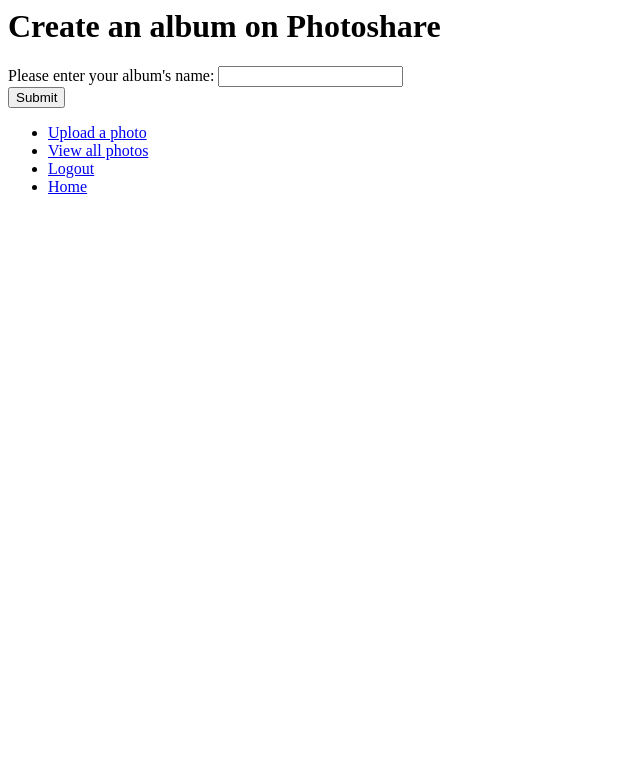
After one commit to drash7/PhotoShare, a Flask app: page /createAlbum in a window 1280 px wide. The commit adds this page. Shown: the top 783 px of the page, without its empty margins (0-640 px from the left). Run offline with Flask 2, Linux system fonts and the light colour scheme; a user stored in the database is signed in; data comes from the database, SQL or seed files in the repository; both versions use the stored data as it was after the commit.

Commit message:
Album creation functionality added

```diff
--- a/app.py
+++ b/app.py
@@ -140,6 +140,11 @@ def register_user():
 		print("couldn't find all tokens")
 		return flask.redirect(flask.url_for('register'))
 
+def getUserAlbums(uid):
+	cursor = conn.cursor()
+	cursor.execute("SELECT name, album_id FROM Album WHERE user_id = '{0}'".format(uid))
+	return cursor.fetchall()
+
 def getUsersPhotos(uid):
 	cursor = conn.cursor()
 	cursor.execute("SELECT imgdata, picture_id, caption FROM Pictures WHERE user_id = '{0}'".format(uid))
@@ -188,6 +193,20 @@ def upload_file():
 		return render_template('upload.html')
 #end photo uploading code
 
+@app.route('/createAlbum', methods=['GET', 'POST'])
+@flask_login.login_required
+def create_album():
+	if request.method == 'POST':
+		name = request.form.get('name')
+		user_id = getUserIdFromEmail(flask_login.current_user.id)
+
+		cursor = conn.cursor()
+		cursor.execute('''INSERT INTO Albums (name, user_id) VALUES (%s, %s)''' ,(name, user_id))
+		conn.commit()
+		return render_template('createdAlbum.html', name=flask_login.current_user.id, message='Album created!')
+	#The method is GET so we return a  HTML form to upload the a photo.
+	else:
+		return render_template('createAlbum.html')
 
 #default page
 @app.route("/", methods=['GET'])
--- /dev/null
+++ b/templates/createAlbum.html
@@ -0,0 +1,20 @@
+<head>
+    <title>Create an album!</title>
+</head>
+
+<body>
+    <div class="title">
+        <h1>Create an album on Photoshare</h1>
+    </div>
+    <form method="post" enctype="text/plain" action="/createAlbum">
+        <label for="caption">Please enter your album's name:</label>
+        <input type="text" name="name" required='true' /><br />
+        <input type="submit" value="Submit" />
+    </form>
+    <ul>
+        <li><a href='/upload'>Upload a photo</a> </li>
+        <li><a href='/view'>View all photos</a> </li>
+        <li><a href='/logout'>Logout</a></li>
+        <li><a href='/'>Home</a></li>
+    </ul>
+</body>
--- a/templates/hello.html
+++ b/templates/hello.html
@@ -28,6 +28,7 @@
 
 <ul>
   <li><a href='/upload'>Upload a photo</a> </li>
+  <li><a href='/createAlbum'>Create an album</a> </li>
   <li><a href='/view'>View all photos</a> </li>
   <li><a href='/logout'>Logout</a></li>
   <li><a href='/'>Home</a></li>
```
Also changed, not shown: schema.sql (+42 -0 lines), templates/createdAlbum.html (added, +18 -0 lines), templates/deleteAlbums.html (added).
